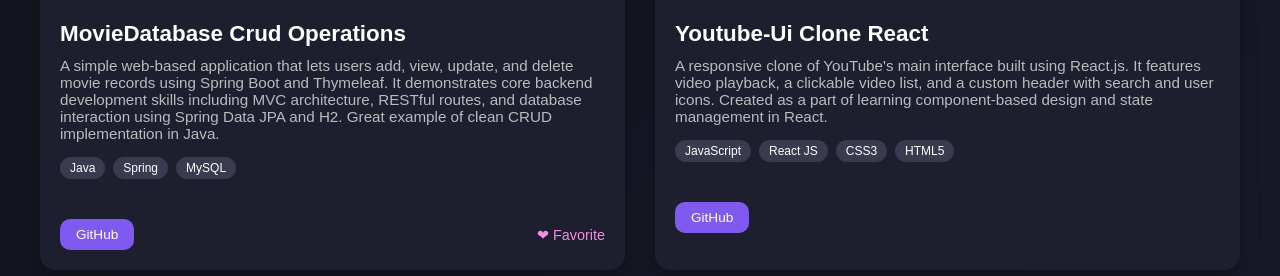
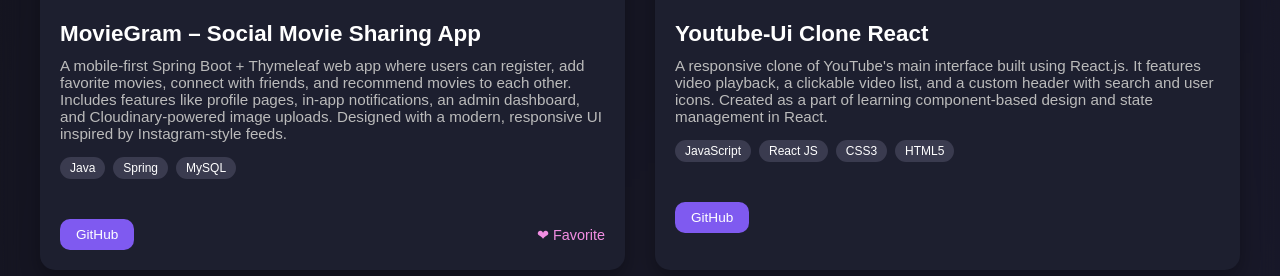
Before and after one commit to Junaidj12/Portfolio, a plain HTML site: page index.html in a window 1280 px wide. Shown: the part 3698-3974 px from the top of the page. Drawn offline with nearby package versions, Linux system fonts and the light colour scheme; some packages are replaced by stand-ins of ours; a script that the page names is missing.

Commit message:
Update index.html

```diff
--- a/index.html
+++ b/index.html
@@ -50,7 +50,7 @@
       <div class="buttons reveal">
         <a href="#about" class="btn btn-pink"><i class="fa-solid fa-heart"></i> Discover My Journey</a>
         <a href="#projects" class="btn btn-dark"><i class="fa-solid fa-laptop-code"></i> View My Work</a>
-        <a href="https://drive.google.com/file/d/1L24YVkcrpDW1q7XtLTgWYIa7nmolCMU9/view?usp=sharing" target="_blank" class="btn btn-mint"><i class="fa-solid fa-arrow-down"></i> Download CV</a>
+        <a href="https://drive.google.com/file/d/18bKgM6jkyaP83lqBp-myUTaorWqiV3EM/view?usp=sharing" target="_blank" class="btn btn-mint"><i class="fa-solid fa-arrow-down"></i> Download CV</a>
       </div>
     </div>
 
@@ -226,12 +226,12 @@
         <div class="project-card">
           <img
             src="./images/3.png"
-            alt="MovieDatabase Crud Operations"
+            alt="MovieGram – Social Movie Sharing App"
           />
           <div class="project-content">
-            <h3>MovieDatabase Crud Operations</h3>
+            <h3>MovieGram – Social Movie Sharing App</h3>
             <p>
-              A simple web-based application that lets users add, view, update, and delete movie records using Spring Boot and Thymeleaf. It demonstrates core backend development skills including MVC architecture, RESTful routes, and database interaction using Spring Data JPA and H2. Great example of clean CRUD implementation in Java.
+              A mobile-first Spring Boot + Thymeleaf web app where users can register, add favorite movies, connect with friends, and recommend movies to each other. Includes features like profile pages, in-app notifications, an admin dashboard, and Cloudinary-powered image uploads. Designed with a modern, responsive UI inspired by Instagram-style feeds.
             </p>
             <div class="tags">
               <span>Java</span><span>Spring</span>
```
